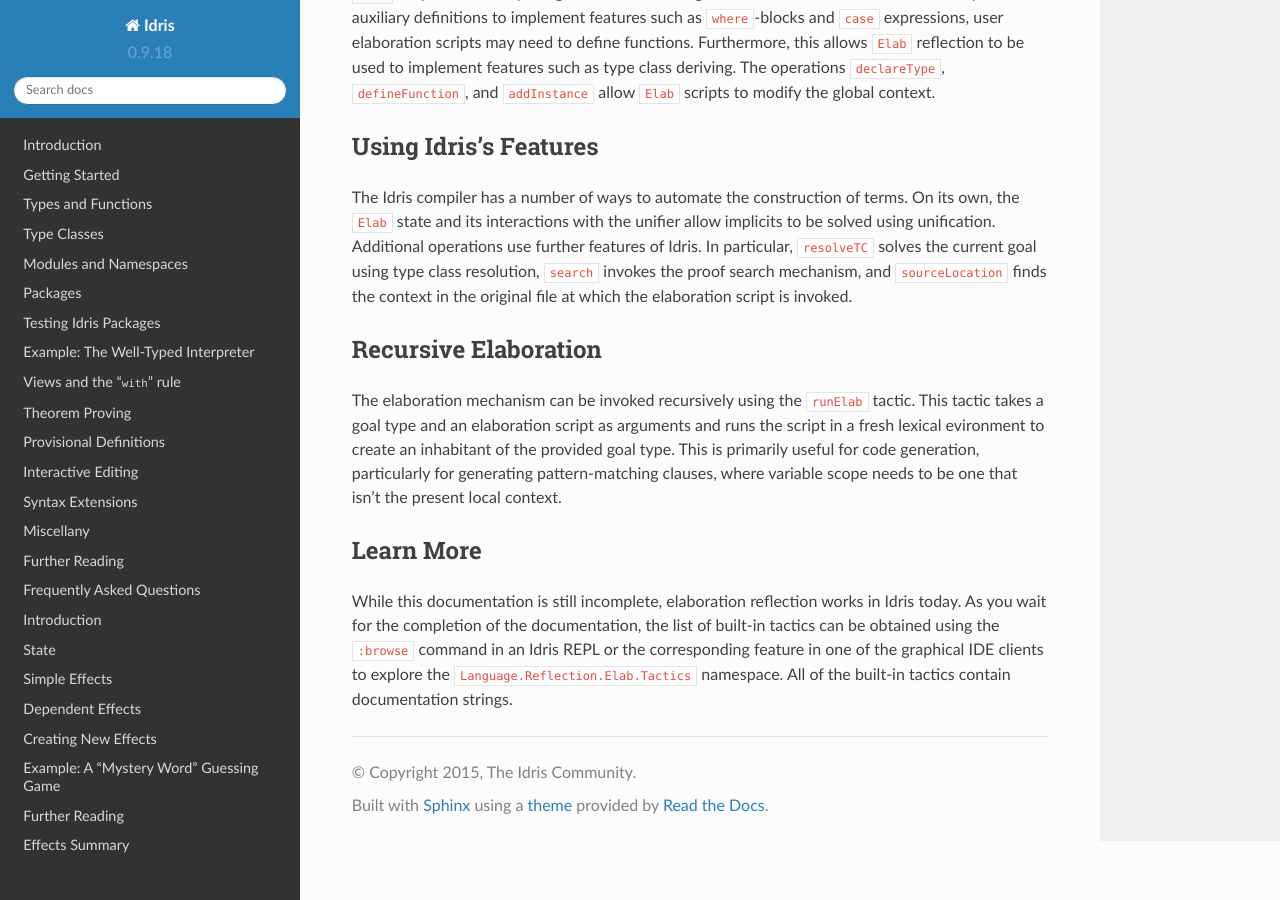
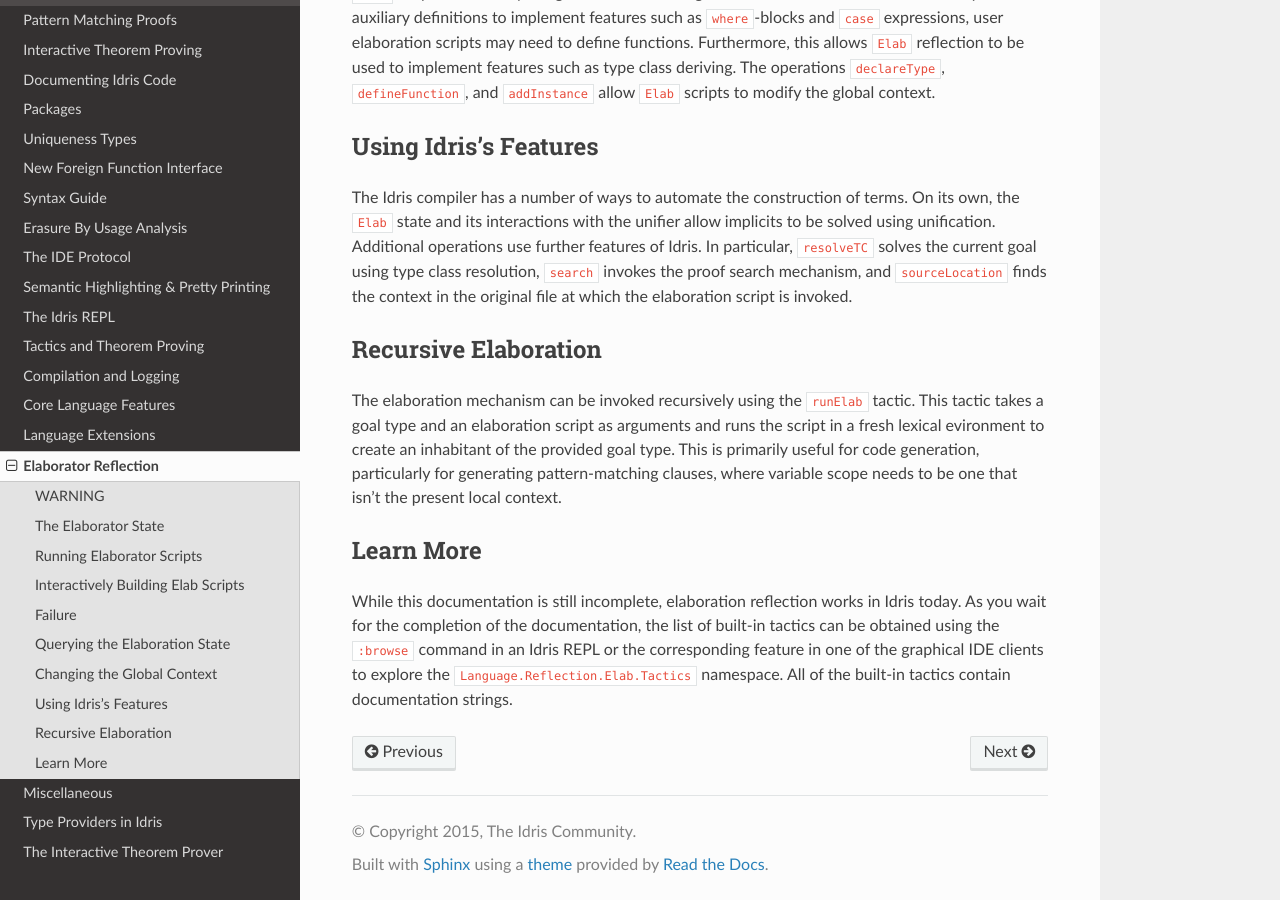
Before and after one commit to idris-lang/Idris-dev, a Sphinx documentation site: the page built from docs/reference/elaborator-reflection.rst, in a window 1280 px wide and 900 px high, scrolled down 2863 px. Built offline with Sphinx 7.4.7 and the Read the Docs theme 2.0.0, drawn with Linux system fonts in a browser that asks for light colours; formulas are drawn with MathJax 3.

Commit message:
Fix missing index contents

```diff
--- a/docs/index.rst
+++ b/docs/index.rst
@@ -105,6 +105,7 @@
    reference/packages
    reference/uniqueness-types
    reference/ffi
+   reference/syntax-guide
    reference/erasure
    reference/ide-protocol
    reference/semantic-highlighting
@@ -113,6 +114,7 @@
    reference/compilation
    reference/language-features
    reference/language-extensions
+   reference/elaborator-reflection
    reference/misc
 
 .. _guides:
--- a/docs/reference/index.rst
+++ b/docs/reference/index.rst
@@ -24,11 +24,12 @@
    packages
    uniqueness-types
    ffi
+   syntax-guide
    erasure
+   ide-protocol
    semantic-highlighting
+   tactics
    repl
-   syntax-guide
-   tactics
    compilation
    language-features
    language-extensions
```
